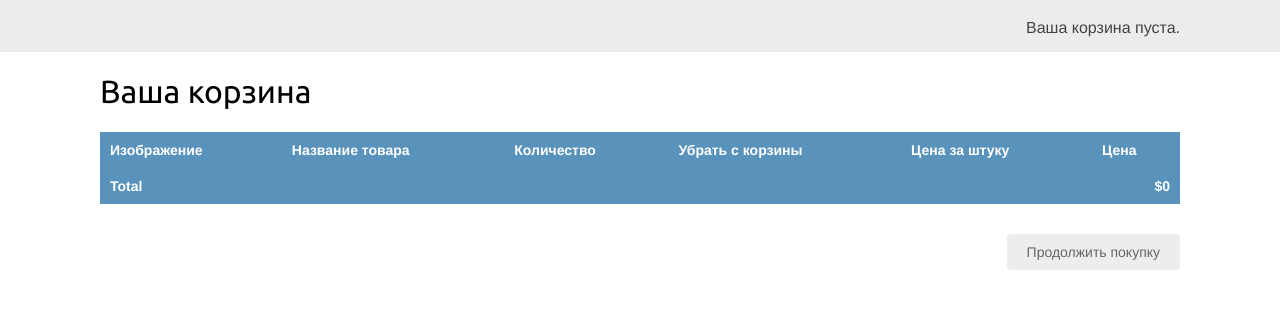
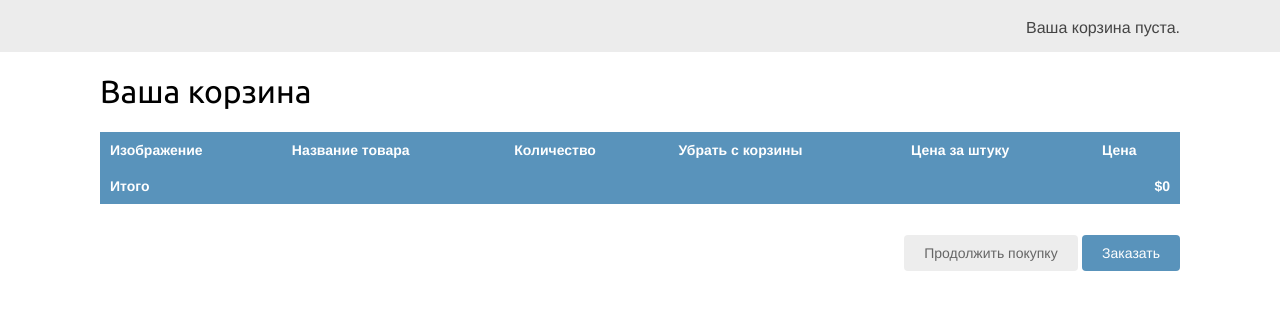
Before and after one commit to swanstrok/Cakeshop_Django, a Django app: page /cart/ in a window 1280 px wide. Shown: the part 46-356 px from the top of the page. Run offline with Django 3.2, Linux system fonts and the light colour scheme.

Commit message:
add order-checkout-button to cart/detail.html

```diff
--- a/cart/templates/cart/detail.html
+++ b/cart/templates/cart/detail.html
@@ -43,7 +43,7 @@
         {% endwith %}
       {% endfor %}
       <tr class="total">
-        <td>Total</td>
+        <td>Итого</td>
         <td colspan="4"></td>
         <td class="num">${{ cart.get_total_price }}</td>
       </tr>
@@ -51,6 +51,6 @@
   </table>
   <p class="text-right">
     <a href="{% url 'shop:product_list' %}" class="button light">Продолжить покупку</a>
-
+    <a href="{% url 'orders:order_add' %}" class="button">Заказать</a>
   </p>
 {% endblock %}
```
